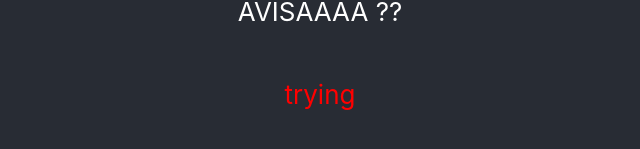
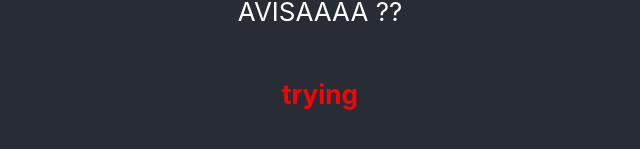
Before and after one commit to tatianavazquez/test-aichallenge, a React (Create React App) app: page / in a window 1280 px wide. Shown: the part 507-656 px from the top of the page, without its empty margins (320-960 px from the left). Built offline with nearby package versions, Linux system fonts and the light colour scheme.

Commit message:
font bold

```diff
--- a/src/App.js
+++ b/src/App.js
@@ -9,7 +9,7 @@ function App() {
         <p>
           AVISAAAA ??
         </p>
-     <p style={{ color: "red" }}>trying</p>
+     <p style={{ color: "red", fontWeight: "bold" }}>trying</p>
       </header>
     </div>
   );
```
